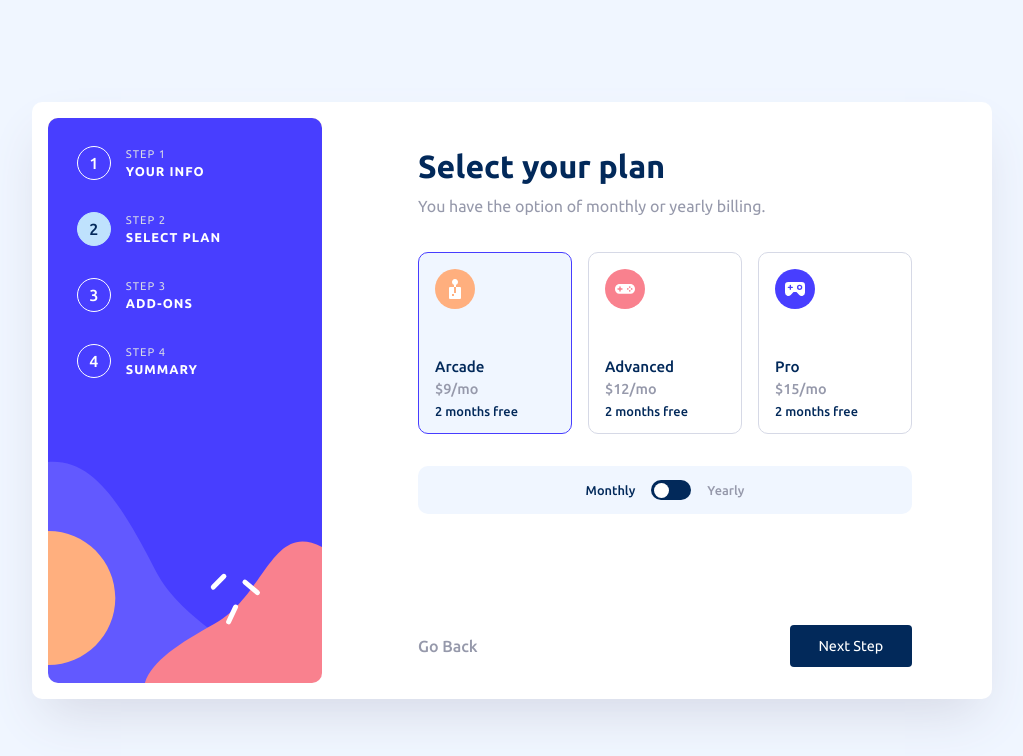
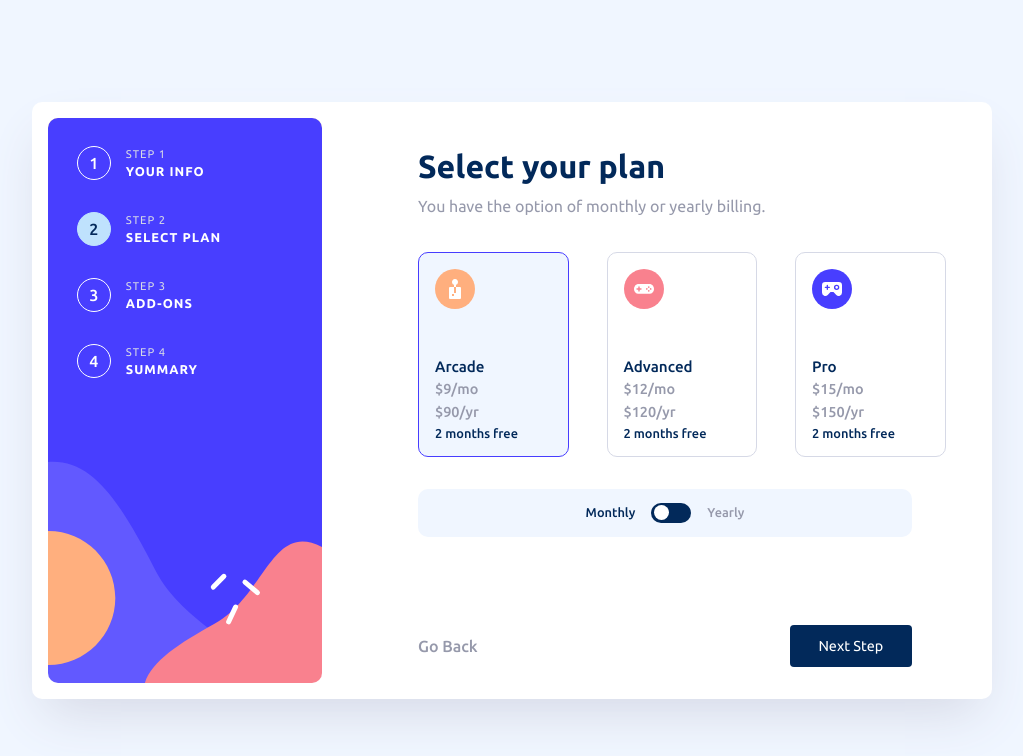
Before and after one commit to kdumagalhaes/multi-step-form, a React (Vite) app: page / in a window 1280 px wide. Both pictures are taken after a click on the button "Next Step". Shown: the top 756 px of the page, without its empty margins (128-1151 px from the left). Built offline with nearby package versions, Linux system fonts and the light colour scheme.

Commit message:
Improve PlanCard component

```diff
--- /dev/null
+++ b/src/components/AddOnCard/AddOnCards.module.scss
@@ -0,0 +1,6 @@
+@import "../../styles/variables";
+
+.addOns {
+
+  .card {}
+}
--- /dev/null
+++ b/src/components/AddOnCard/index.tsx
@@ -0,0 +1 @@
+export {default} from "./AddOnCards"
--- a/src/components/Content/ContentSelectPlan/ContentSelectPlan.module.scss
+++ b/src/components/Content/ContentSelectPlan/ContentSelectPlan.module.scss
@@ -4,4 +4,10 @@
   display: flex;
   justify-content: space-between;
   flex-direction: column;
+  .cards {
+    display: flex;
+    justify-content: space-between;
+    gap: 1rem;
+    margin-bottom: 2rem;
+  }
 }
--- a/src/components/Content/ContentSelectPlan/ContentSelectPlan.tsx
+++ b/src/components/Content/ContentSelectPlan/ContentSelectPlan.tsx
@@ -1,14 +1,40 @@
 import { useState } from 'react';
-import PlanCard from '../../PlanCard/PlanCard';
 import Toggle from '../../Toggle';
+import PlanCard from '../../PlanCard';
 
 import styles from './ContentSelectPlan.module.scss';
+import { PLANS, Plan } from '../../../constants/plans';
 const ContentSelectPlan = () => {
-  const [isClicked, setIsClicked] = useState(false)
+  const [isClicked, setIsClicked] = useState(false);
+  const [plansList, setPlansList] = useState<Plan[]>(PLANS);
+
+  const handleSelectPlan = (planId: number) => {
+    const updatedPlansList = plansList.map((plan) =>
+      plan.id === planId
+        ? { ...plan, selected: true }
+        : { ...plan, selected: false },
+    );
+    setPlansList(updatedPlansList);
+  };
 
   return (
     <div className={styles.container}>
-      <PlanCard />
+      <div className={styles.cards}>
+      {plansList.map((plan) => {
+        return (
+          <PlanCard
+            key={plan.id}
+            id={plan.id}
+            monthPrice={plan.monthPrice}
+            planIcon={plan.planIcon}
+            planName={plan.planName}
+            selected={plan.selected}
+            yearPrice={plan.yearPrice}
+            handleSelectPlan={handleSelectPlan}
+          />
+        );
+      })}
+      </div>
       <Toggle onClick={setIsClicked} toggled={isClicked} />
     </div>
   );
--- a/src/components/PlanCard/PlanCard.module.scss
+++ b/src/components/PlanCard/PlanCard.module.scss
@@ -1,11 +1,6 @@
 @import "../../styles/variables";
 
-.cards {
-  display: flex;
-  justify-content: space-between;
-  gap: 1rem;
-  margin-bottom: 2rem;
-
+.container {
   .plan-card {
     border: 1px solid $light-gray;
     width: 100%;
--- a/src/components/PlanCard/PlanCard.tsx
+++ b/src/components/PlanCard/PlanCard.tsx
@@ -1,47 +1,43 @@
-import { useState } from 'react';
-import { PLANS, Plan } from '../../constants/plans';
+import { Plan } from '../../constants/plans';
 import getIcon from '../../utils/getIcon';
 
 import styles from './PlanCard.module.scss';
-const PlanCard = () => {
-  const [plansList, setPlansList] = useState<Plan[]>(PLANS);
 
-  const handleSelectPlan = (planId: number) => {
-    const updatedPlansList = plansList.map((plan) =>
-      plan.id === planId
-        ? { ...plan, selected: true }
-        : { ...plan, selected: false },
-    );
-    setPlansList(updatedPlansList);
-  };
-
+interface PlanCardProps extends Plan {
+  handleSelectPlan: (id: number) => void
+}
+const PlanCard = ({
+  id,
+  monthPrice,
+  planName,
+  planIcon,
+  selected,
+  yearPrice,
+  handleSelectPlan
+}: PlanCardProps) => {
   return (
-    <div className={styles.cards}>
-      {plansList.map((plan) => {
-        return (
+    <div className={styles.container}>
       <div
-            key={plan.id}
         role='button'
         className={
-              plan.selected
+          selected
             ? `${styles['plan-card']} ${styles.selected}`
             : `${styles['plan-card']}`
         }
-            onClick={() => handleSelectPlan(plan.id)}
+        onClick={() => handleSelectPlan(id)}
       >
         <img
           className={styles['plan-icon']}
-              src={getIcon(plan.planIcon)}
-              alt={`${plan.planName} icon`}
+          src={getIcon(planIcon)}
+          alt={`${planName} icon`}
         />
         <div className={styles['text-content']}>
-              <p className={styles['plan-name']}>{plan.planName}</p>
-              <p className={styles['plan-price']}>{plan.monthPrice}</p>
+          <p className={styles['plan-name']}>{planName}</p>
+          <p className={styles['plan-price']}>{monthPrice}</p>
+          <p className={styles['plan-price']}>{yearPrice}</p>
           <p className={styles['plan-promotion']}>2 months free</p>
         </div>
       </div>
-        );
-      })}
     </div>
   );
 };
--- a/src/components/Toggle/Toggle.module.scss
+++ b/src/components/Toggle/Toggle.module.scss
@@ -50,7 +50,7 @@ span:before {
   height: 15px;
   width: 15px;
   left: 3px;
-  bottom: 2.4px;
+  bottom: 2.6px;
   background-color: #fff;
   border-radius: 50%;
   transition: 0.2s;
```
Also changed, not shown: src/components/AddOnCard/AddOnCards.tsx (added, +10 -0 lines). Lines whose indentation alone changed are shown as unchanged.
